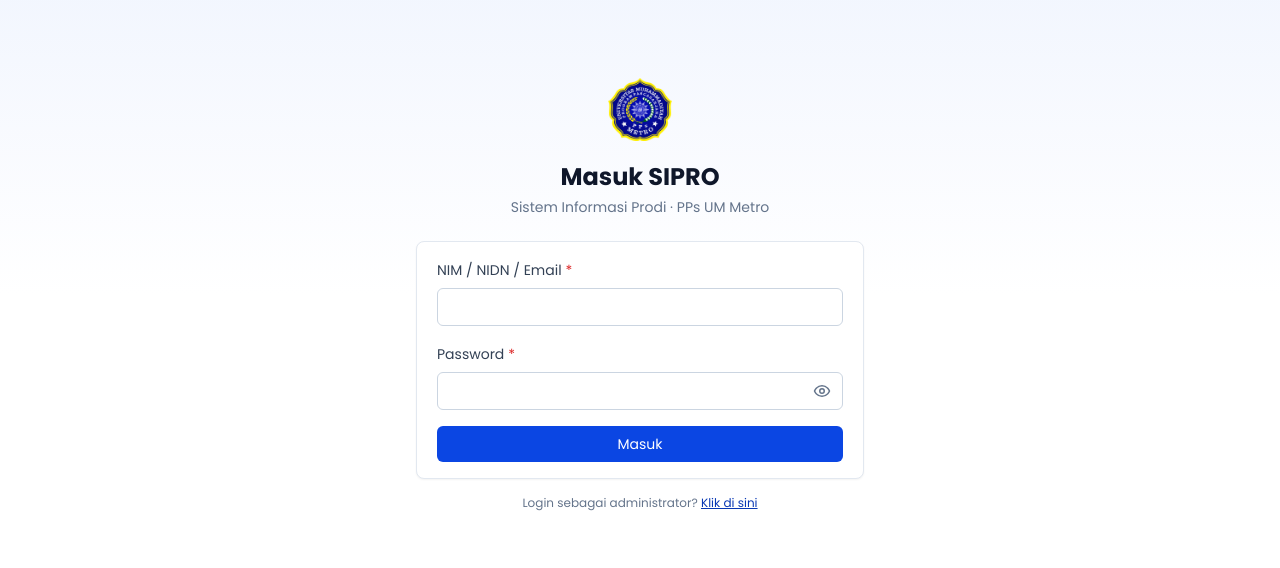
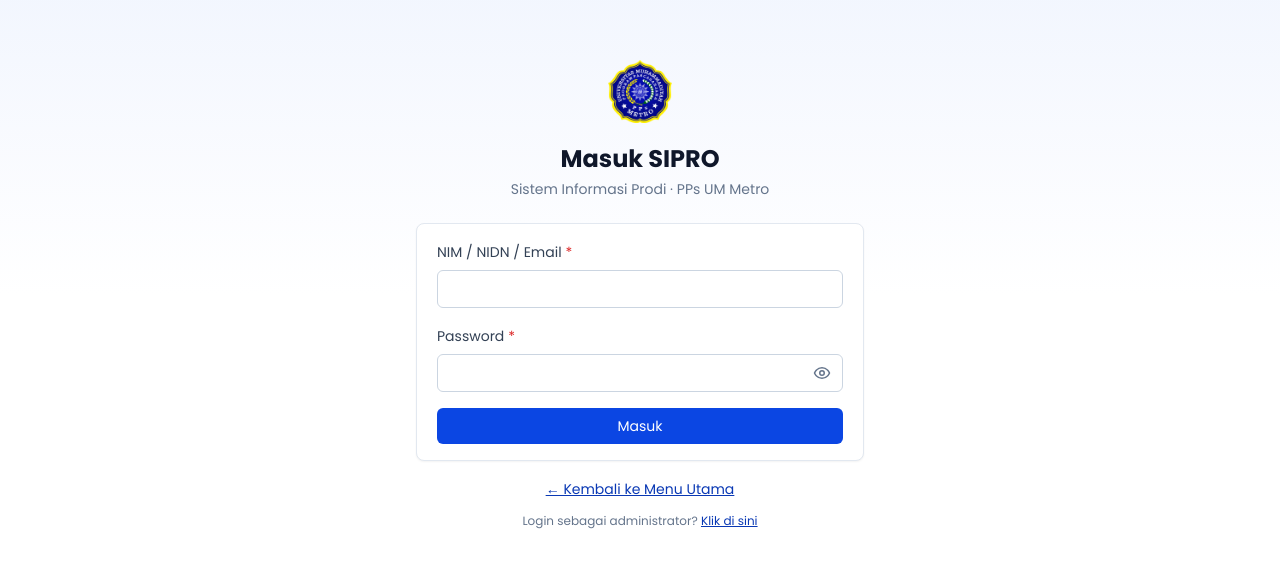
Before and after one commit to irvan678i7-prog/sistem_informasi_prodi, a Next.js app: page /login in a window 1280 px wide. Shown: the part 106-674 px from the top of the page. Built offline with nearby package versions, Linux system fonts and the light colour scheme.

Commit message:
feat: add link back to main menu on login

```diff
--- a/app/login/page.tsx
+++ b/app/login/page.tsx
@@ -31,7 +31,15 @@
             </Suspense>
           </div>
         </div>
-        <p className="text-center text-xs text-slate-500 mt-4">
+        <div className="text-center mt-4">
+          <Link
+            href="/"
+            className="text-sm text-brand-700 hover:text-brand-800 underline"
+          >
+            ← Kembali ke Menu Utama
+          </Link>
+        </div>
+        <p className="text-center text-xs text-slate-500 mt-3">
           Login sebagai administrator?{" "}
           <Link href="/admin/login" className="text-brand-700 underline">
             Klik di sini
```
